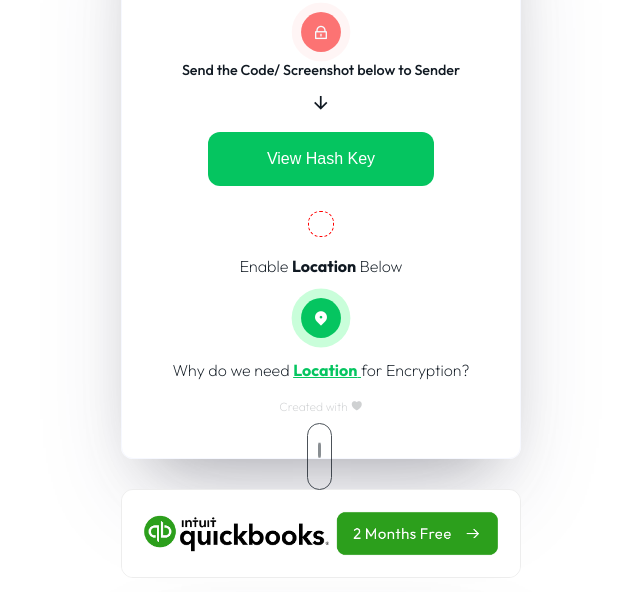
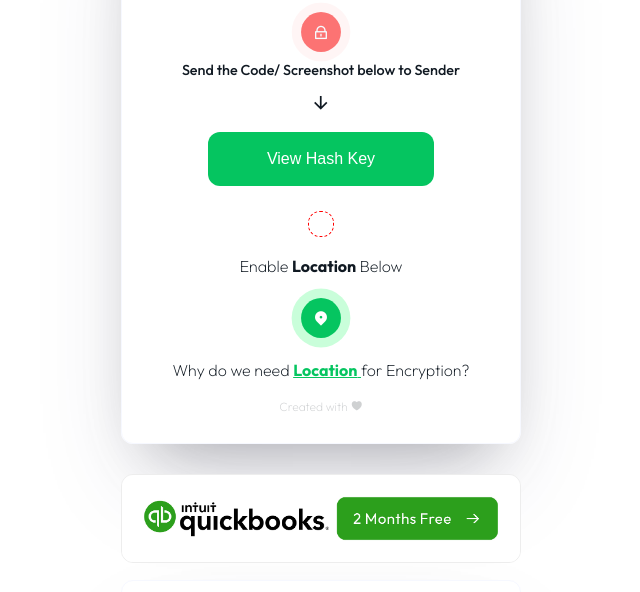
Before and after one commit to dv-secure/dv-secure.github.io, a website: page index.html in a window 1280 px wide. Shown: the part 150-742 px from the top of the page, without its empty margins (319-959 px from the left). Drawn offline with nearby package versions, Linux system fonts and the light colour scheme.

Commit message:
Add files via upload

```diff
--- a/style.css
+++ b/style.css
@@ -353,16 +353,17 @@ left:40%
 
 
 .scroll-downs {
-
+position: fixed;
   margin: auto;
   width :29px;
   height: 15px;
+  bottom: 4cqmin;
 
 }
 .mousey {
   width: 3px;
   padding: 5px 10px;
-  height: 55px;
+  height: 35px;
   border: 1px solid var(--dark) ;
   border-radius: 25px;
   opacity: 0.75;
```
